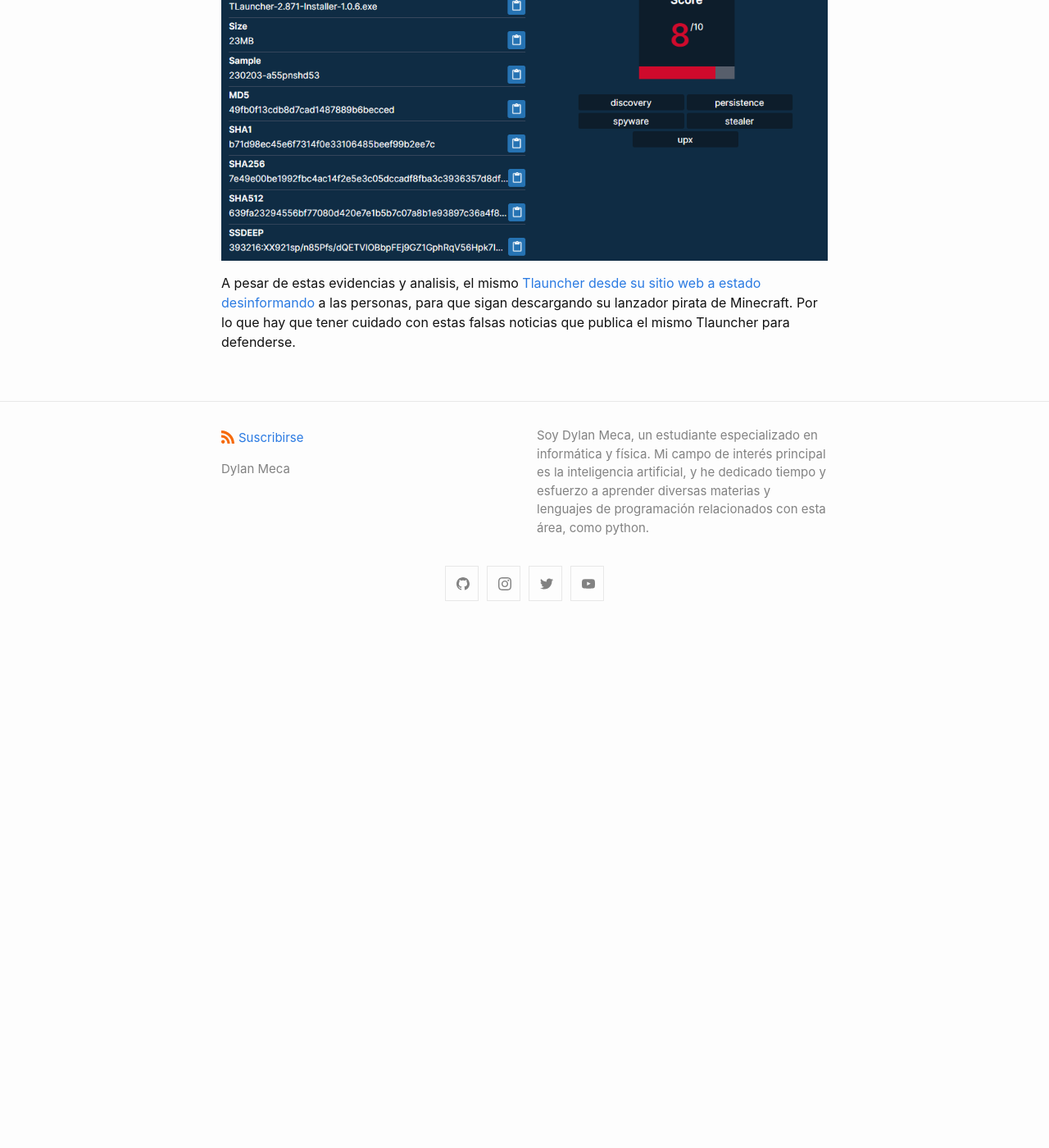
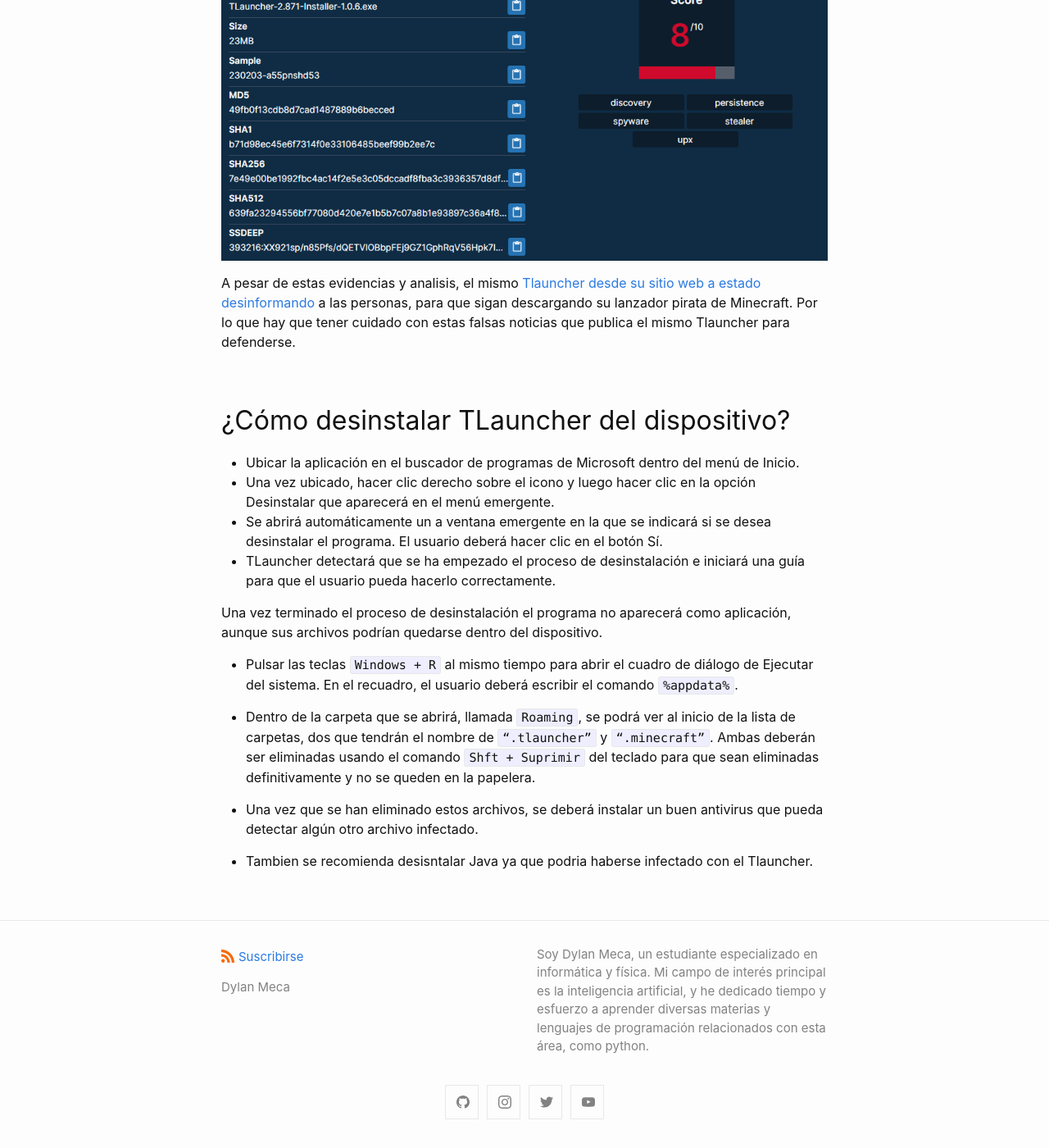
Before and after one commit to dylanmeca/dylanmeca.github.io, a Jekyll site: the page built from _posts/2023-02-06-Se-descubre-un-spyware-en-Tlauncher.md, in a window 1280 px wide and 1400 px high, scrolled down 1474 px. Shown: the whole window at 82% size. Built offline with Jekyll 4.4.1, drawn with Linux system fonts in a browser that asks for light colours; a script that is not in the unit is left out; comment, search, counter and statistics services are not loaded; before the commit the page ends 2242 px from its top, so only the background shows below that.

Commit message:
Update 2023-02-06-Se-descubre-un-spyware-en-Tlauncher.md

````diff
--- a/_posts/2023-02-06-Se-descubre-un-spyware-en-Tlauncher.md
+++ b/_posts/2023-02-06-Se-descubre-un-spyware-en-Tlauncher.md
@@ -32,3 +32,20 @@
 ![tlauncher-triage](https://dylanmeca.github.io/assets/img/tlauncher-triage.png)
 
 A pesar de estas evidencias y analisis, el mismo [Tlauncher desde su sitio web a estado desinformando](https://tlauncher.org/en/news_26/no-spyware-tl_18725.html) a las personas, para que sigan descargando su lanzador pirata de Minecraft. Por lo que hay que tener cuidado con estas falsas noticias que publica el mismo Tlauncher para defenderse.
+
+## ¿Cómo desinstalar TLauncher del dispositivo?
+
+- Ubicar la aplicación en el buscador de programas de Microsoft dentro del menú de Inicio.
+- Una vez ubicado, hacer clic derecho sobre el icono y luego hacer clic en la opción Desinstalar que aparecerá en el menú emergente.
+- Se abrirá automáticamente un a ventana emergente en la que se indicará si se desea desinstalar el programa. El usuario deberá hacer clic en el botón Sí.
+- TLauncher detectará que se ha empezado el proceso de desinstalación e iniciará una guía para que el usuario pueda hacerlo correctamente.
+
+Una vez terminado el proceso de desinstalación el programa no aparecerá como aplicación, aunque sus archivos podrían quedarse dentro del dispositivo.
+
+- Pulsar las teclas ```Windows + R``` al mismo tiempo para abrir el cuadro de diálogo de Ejecutar del sistema. En el recuadro, el usuario deberá escribir el comando ```%appdata%```.
+
+- Dentro de la carpeta que se abrirá, llamada ```Roaming```, se podrá ver al inicio de la lista de carpetas, dos que tendrán el nombre de ```“.tlauncher”``` y ```“.minecraft”```. Ambas deberán ser eliminadas usando el comando ```Shft + Suprimir``` del teclado para que sean eliminadas definitivamente y no se queden en la papelera.
+
+- Una vez que se han eliminado estos archivos, se deberá instalar un buen antivirus que pueda detectar algún otro archivo infectado.
+
+- Tambien se recomienda desisntalar Java ya que podria haberse infectado con el Tlauncher.
````
